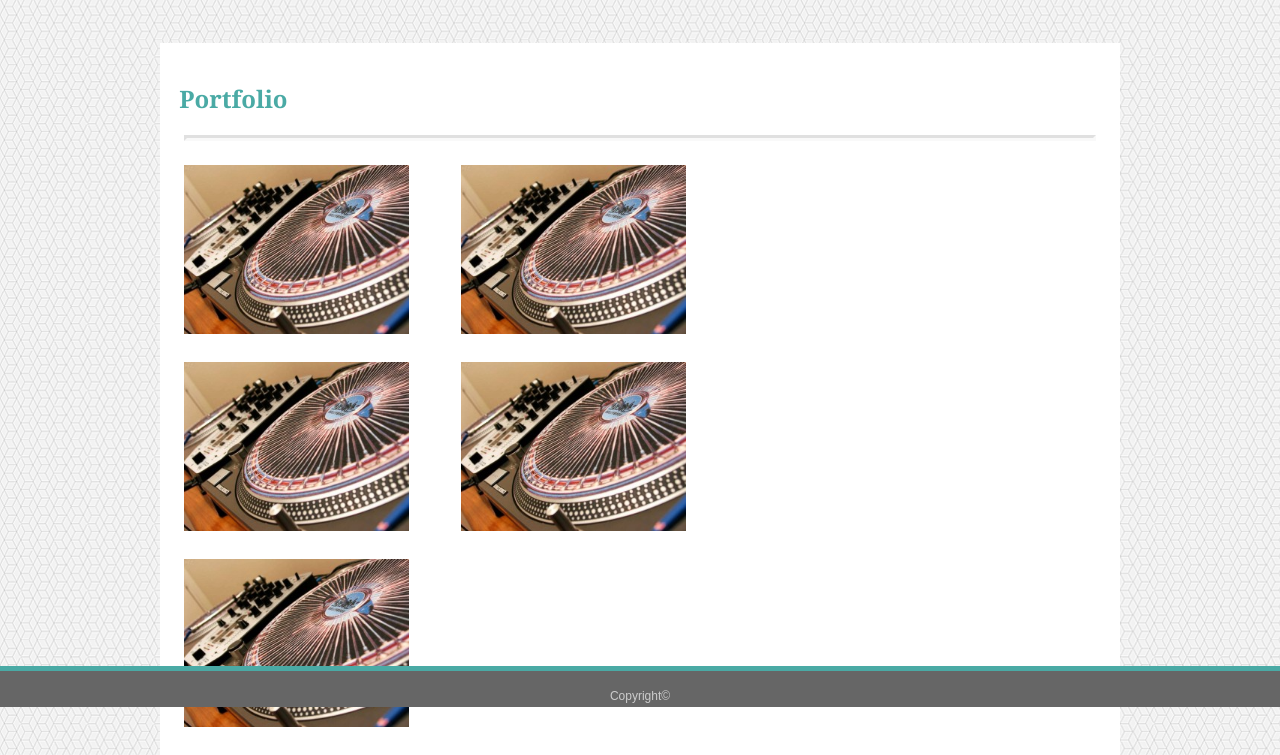
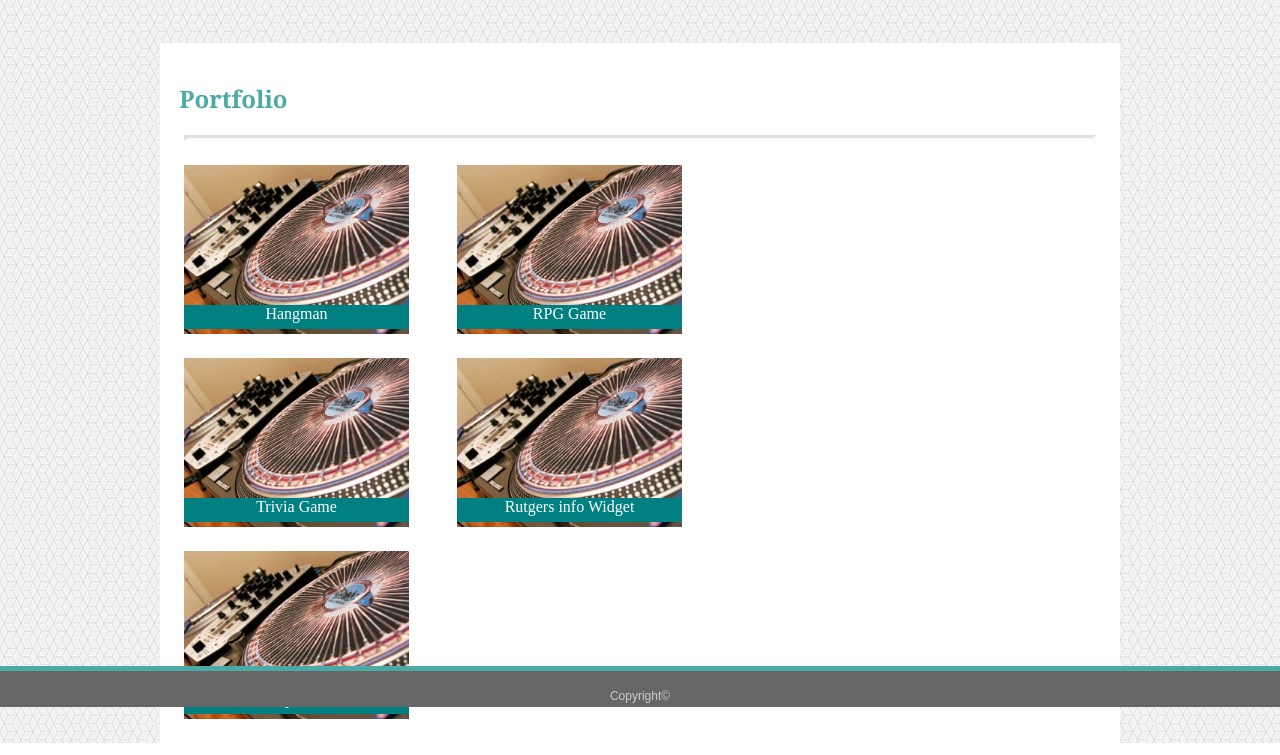
Before and after one commit to admorale/Basic-Portfolio, a plain HTML site: page portfolio.html in a window 1280 px wide. Shown: the part 93-848 px from the top of the page. Drawn offline with Linux system fonts and the light colour scheme.

Commit message:
almost done

```diff
--- a/assets/css/style.css
+++ b/assets/css/style.css
@@ -162,7 +162,53 @@ input[type=submit] {
 input[type=submit]:hover {
     background-color: #45a049;
 }
+.container {
+    position: absolute;
+    float: left;
+    top: 17%;
+    left: 0;
+    right: 0;
+    margin: auto;
+
+    width: 100%;
+    max-width: 960px;
+    background: white;
+    overflow: scroll;
+}
+.container h2 {
+    color: #4aaaa5;
+    font-weight: bold;
+    font-family: 'Georgia', Times, Times New Roman, serif;
+    padding: 2% 2% 0% 2%;
+}
+.thumbnail {
+    position: relative;
+    float: left;
+    padding: 0%  2.5% 2.5% 2.5%;
+    max-height: 168.75px;
+    max-width: 225px;
+    width: 100%;
+    border: 0px;
+    margin: 0px;
+    display: inline-block;
+}
 .thumb {
-    width: 225px;
-    height: 168.75px;
+    max-width: 225px;
+    max-height: 168.75px;
 }
+.h-bar {
+    position: absolute;
+    float: left;
+    bottom: 15%;
+    background: teal;
+    max-width: 225px;
+    width: 100%;
+    height: 24px;
+    text-align: center;
+    color: white;
+}
+.empty::after {
+    content: "";
+    display: block;
+    clear: both;
+}
--- a/portfolio.html
+++ b/portfolio.html
@@ -21,10 +21,11 @@
             </div>
         </nav>
     </div>
-    <section class="wrapper">
+    <section class="container">
         <div>
             <h2>Portfolio</h2>
             <hr>
+<!--
             <img class="thumb" src="assets/images/lorempixel-3-300x225.jpg">
             <img class="thumb" src="assets/images/lorempixel-3-300x225.jpg">
             <br>
@@ -32,6 +33,29 @@
             <img class="thumb" src="assets/images/lorempixel-3-300x225.jpg">
             <br>
             <img class="thumb" src="assets/images/lorempixel-3-300x225.jpg">
+-->
+        </div>
+        <div class="thumbnail">
+            <img class="thumb" src="assets/images/lorempixel-3-300x225.jpg">
+            <div class="h-bar">Hangman</div>
+        </div>
+        <div class="thumbnail">
+            <img class="thumb" src="assets/images/lorempixel-3-300x225.jpg">
+            <div class="h-bar">RPG Game</div>
+        </div>
+        <div class="empty"></div>
+        <div class="thumbnail">
+            <img class="thumb" src="assets/images/lorempixel-3-300x225.jpg">
+            <div class="h-bar">Trivia Game</div>
+        </div>
+        <div class="thumbnail">
+            <img class="thumb" src="assets/images/lorempixel-3-300x225.jpg">
+            <div class="h-bar">Rutgers info Widget</div>
+        </div>
+        <div class="empty"></div>
+        <div class="thumbnail">
+            <img class="thumb" src="assets/images/lorempixel-3-300x225.jpg">
+            <div class="h-bar">Rock Paper Scissors</div>
         </div>
     </section>
     <div class="footer">
```
